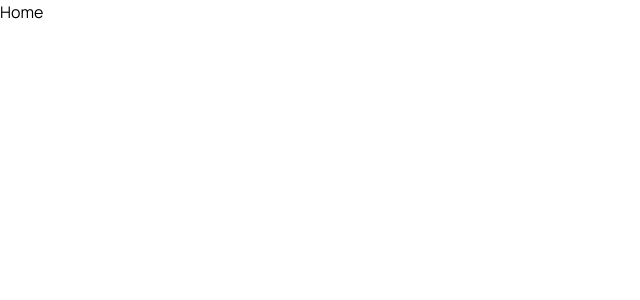
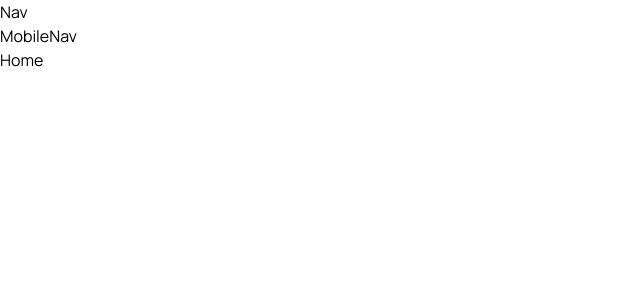
Before and after one commit to denisdiaconu/food-landing-page, a Next.js app: page / in a window 1280 px wide. Shown: the top 300 px of the page, without its empty margins (0-640 px from the left). Built offline with nearby package versions, Linux system fonts and the light colour scheme.

Commit message:
Add nav bar to layout

```diff
--- a/app/layout.tsx
+++ b/app/layout.tsx
@@ -1,6 +1,7 @@
 import type { Metadata } from 'next';
 import { Manrope } from 'next/font/google';
 import './globals.css';
+import ResponsiveNav from '@/components/Home/Navbar/ResponsiveNav';
 
 const font = Manrope({
   weight: ['200', '300', '400', '500', '600', '700', '800'],
@@ -19,7 +20,10 @@ export default function RootLayout({
 }>) {
   return (
     <html lang="en">
-      <body className={`${font.className} antialiased`}>{children}</body>
+      <body className={`${font.className} antialiased`}>
+        <ResponsiveNav />
+        {children}
+      </body>
     </html>
   );
 }
--- a/components/Home/Navbar/ResponsiveNav.tsx
+++ b/components/Home/Navbar/ResponsiveNav.tsx
@@ -1,7 +1,12 @@
 import React from 'react';
+import Nav from './Nav';
+import MobileNav from './MobileNav';
 
 const ResponsiveNav = () => {
-  return <div>ResponsiveNav</div>;
+  return <div>
+    <Nav />
+    <MobileNav />
+  </div>;
 };
 
 export default ResponsiveNav;
```
